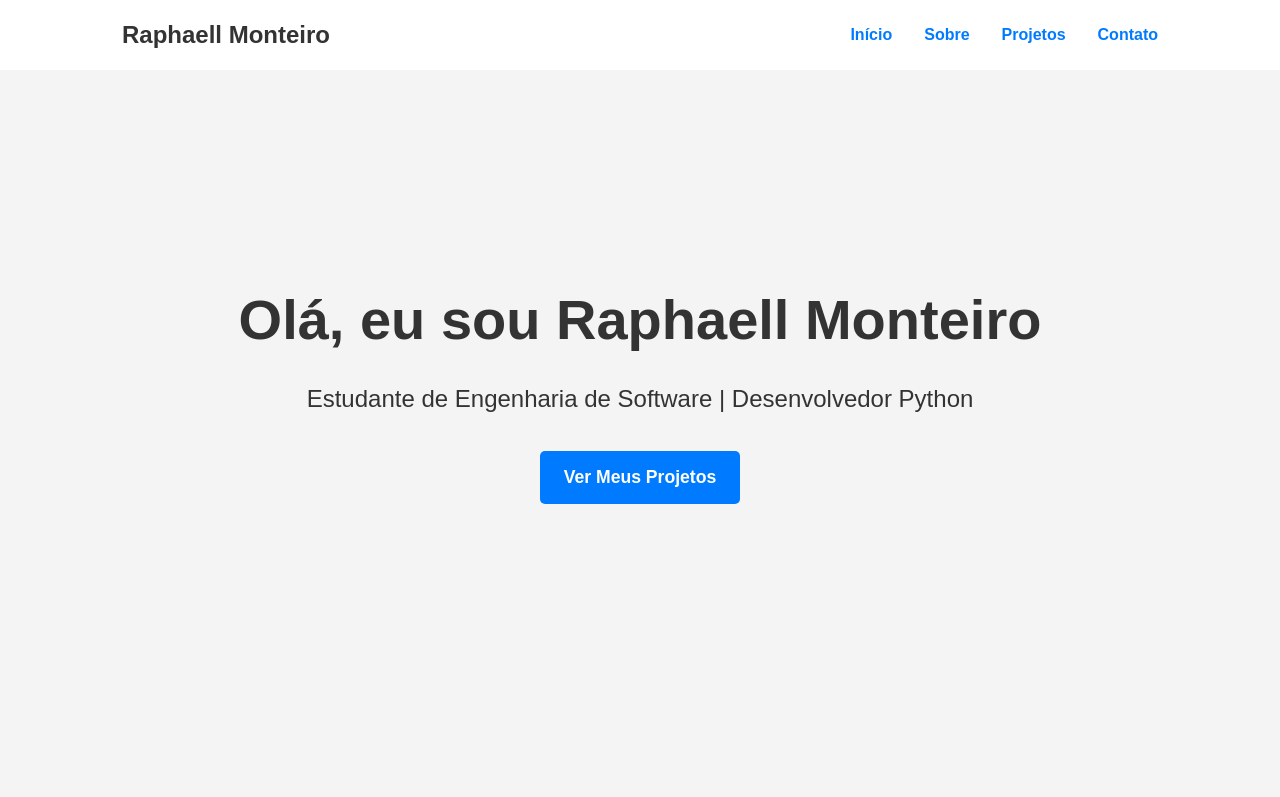
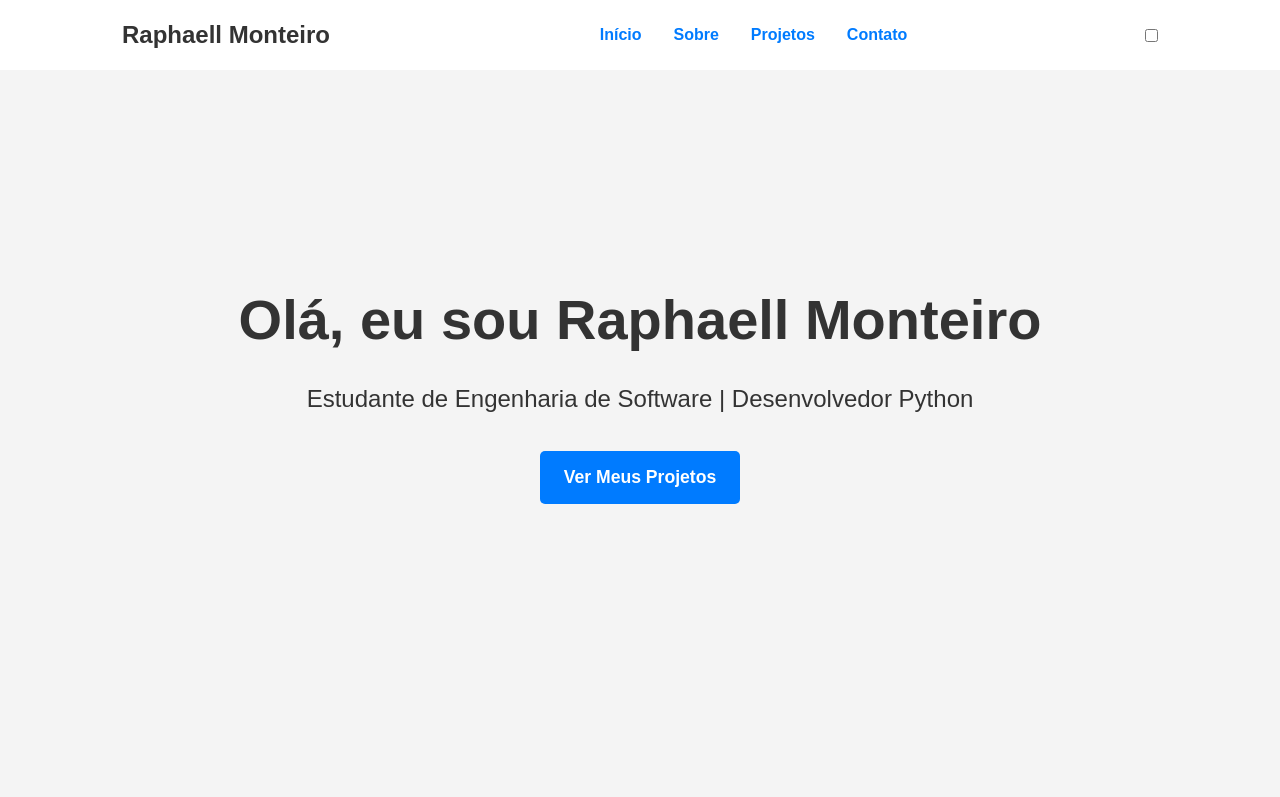
Before and after one commit to Raphaellmonteiro/Raphaellmonteiro, a plain HTML site: page index.html in a window 1280 px wide. Shown: the top 797 px of the page. Drawn offline with Linux system fonts and the light colour scheme.

Commit message:
index.html

```diff
--- a/index.html
+++ b/index.html
@@ -28,6 +28,8 @@
 
             <ul class="nav-links">
 
+
+
                 <li><a href="#hero">Início</a></li>
 
                 <li><a href="#about">Sobre</a></li>
@@ -37,6 +39,12 @@
                 <li><a href="#contact">Contato</a></li>
 
             </ul>
+                <div class="theme-switch-wrapper">
+                <label class="theme-switch" for="theme-toggle">
+                    <input type="checkbox" id="theme-toggle" />
+                    <span class="slider round"></span>
+                </label>
+                </div>
 
         </nav>
 
```
